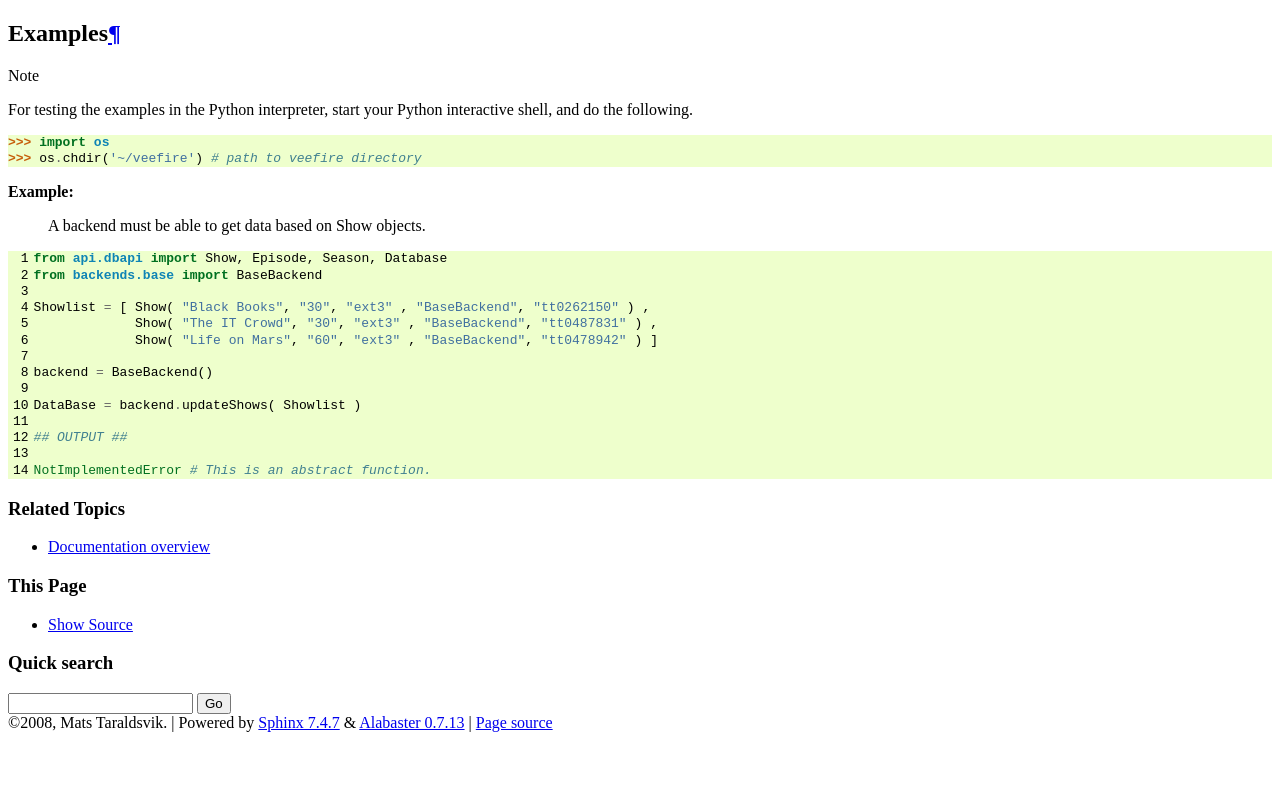
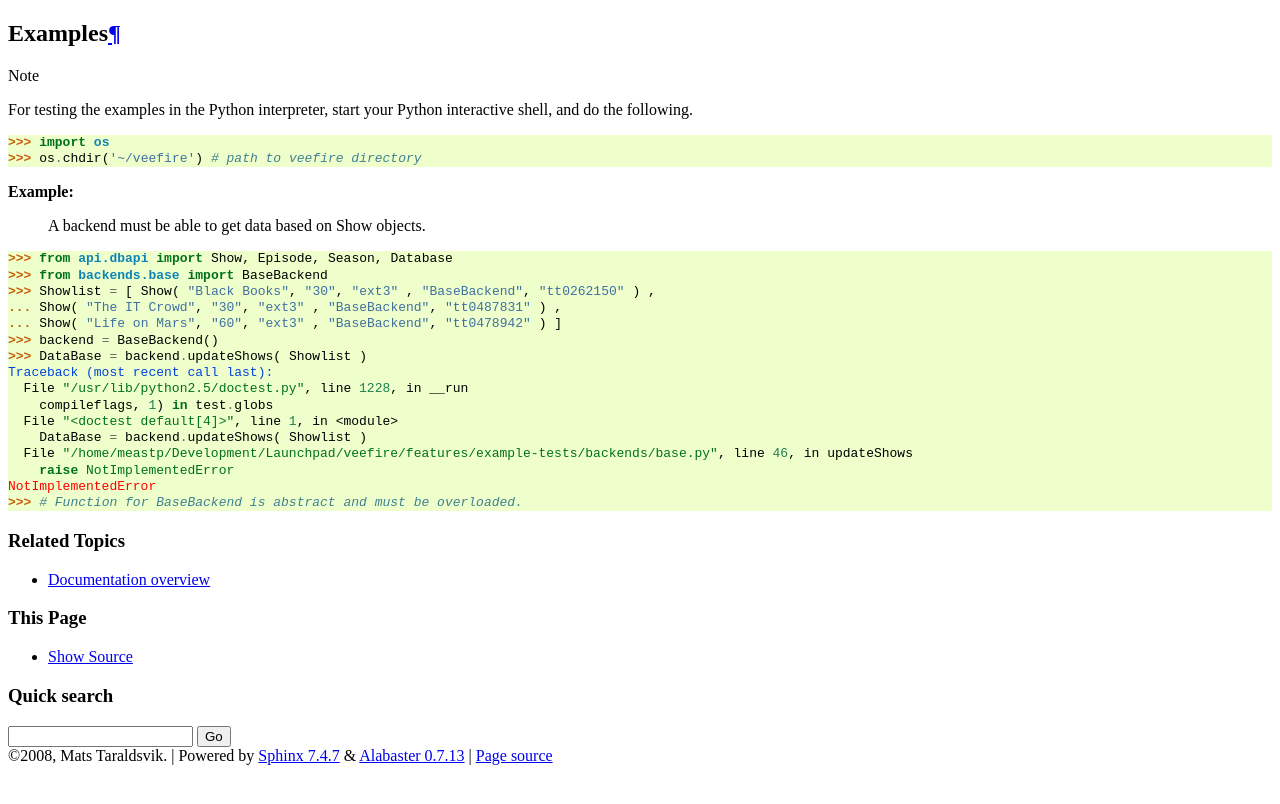
Before and after one commit to meastp/veefire, a Sphinx documentation site: the page built from docs/source/examples/backendsbase.rst, in a window 1280 px wide. Shown: the top 804 px of the page. Built offline with Sphinx 7.4.7, drawn with Linux system fonts in a browser that asks for light colours.

Commit message:
Converted examples to doctests.

```diff
--- a/docs/source/examples/backendsbase.rst
+++ b/docs/source/examples/backendsbase.rst
@@ -10,20 +10,21 @@ Examples
     A backend must be able to get data based on Show objects.
 
 
-.. code-block:: python
-    :linenos:
+.. doctest ::
 
-    from api.dbapi import Show, Episode, Season, Database
-    from backends.base import BaseBackend
-
-    Showlist = [ Show( "Black Books", "30", "ext3" , "BaseBackend", "tt0262150" ) ,
-                 Show( "The IT Crowd", "30", "ext3" , "BaseBackend", "tt0487831" ) ,
-                 Show( "Life on Mars", "60", "ext3" , "BaseBackend", "tt0478942" ) ]
-
-    backend = BaseBackend()
-
-    DataBase = backend.updateShows( Showlist )
-
-    ## OUTPUT ##
-
-    NotImplementedError # This is an abstract function.
+    >>> from api.dbapi import Show, Episode, Season, Database
+    >>> from backends.base import BaseBackend
+    >>> Showlist = [ Show( "Black Books", "30", "ext3" , "BaseBackend", "tt0262150" ) ,
+    ... Show( "The IT Crowd", "30", "ext3" , "BaseBackend", "tt0487831" ) ,
+    ... Show( "Life on Mars", "60", "ext3" , "BaseBackend", "tt0478942" ) ]
+    >>> backend = BaseBackend()
+    >>> DataBase = backend.updateShows( Showlist )
+    Traceback (most recent call last):
+      File "/usr/lib/python2.5/doctest.py", line 1228, in __run
+        compileflags, 1) in test.globs
+      File "<doctest default[4]>", line 1, in <module>
+        DataBase = backend.updateShows( Showlist )
+      File "/home/meastp/Development/Launchpad/veefire/features/example-tests/backends/base.py", line 46, in updateShows
+        raise NotImplementedError
+    NotImplementedError
+    >>> # Function for BaseBackend is abstract and must be overloaded.
```
